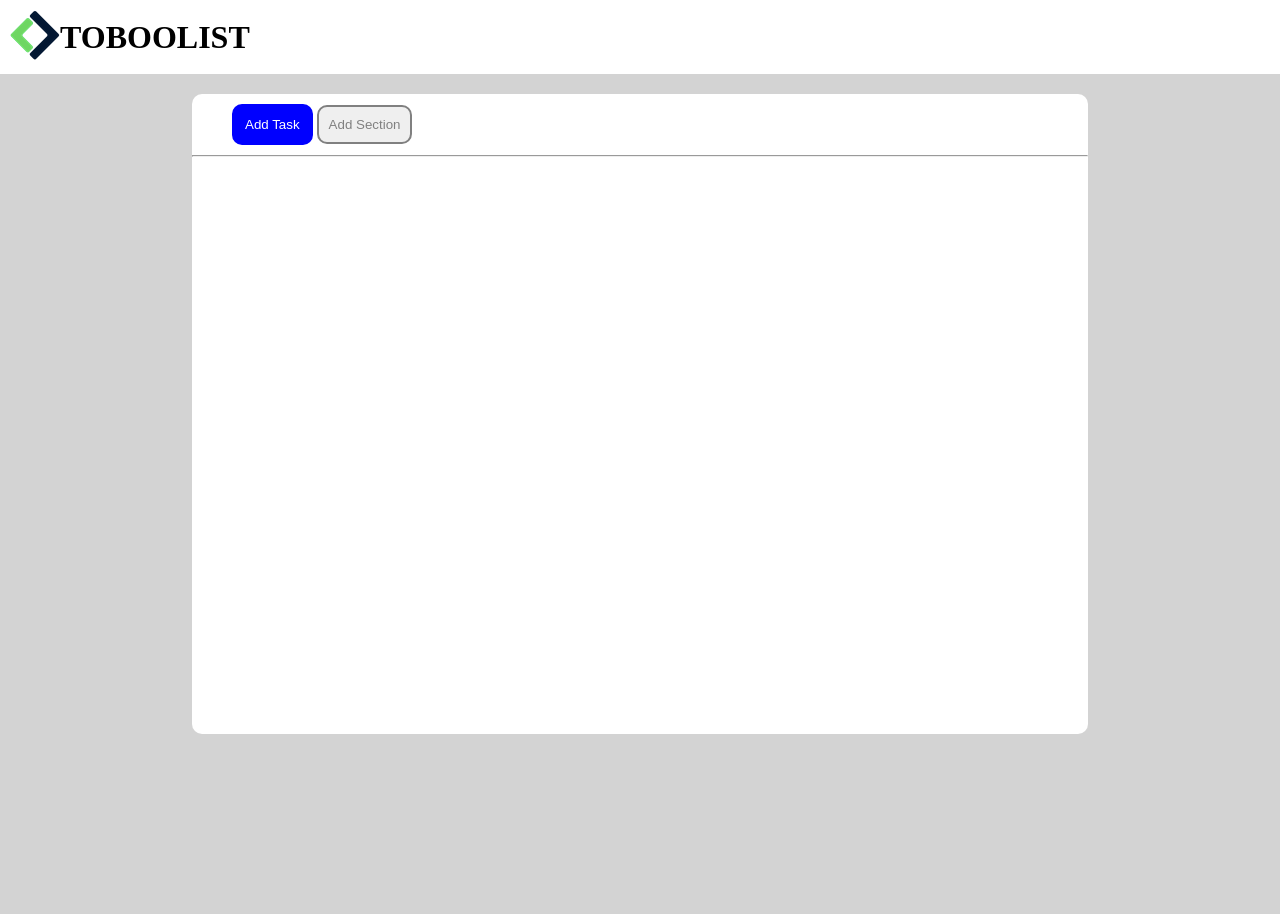
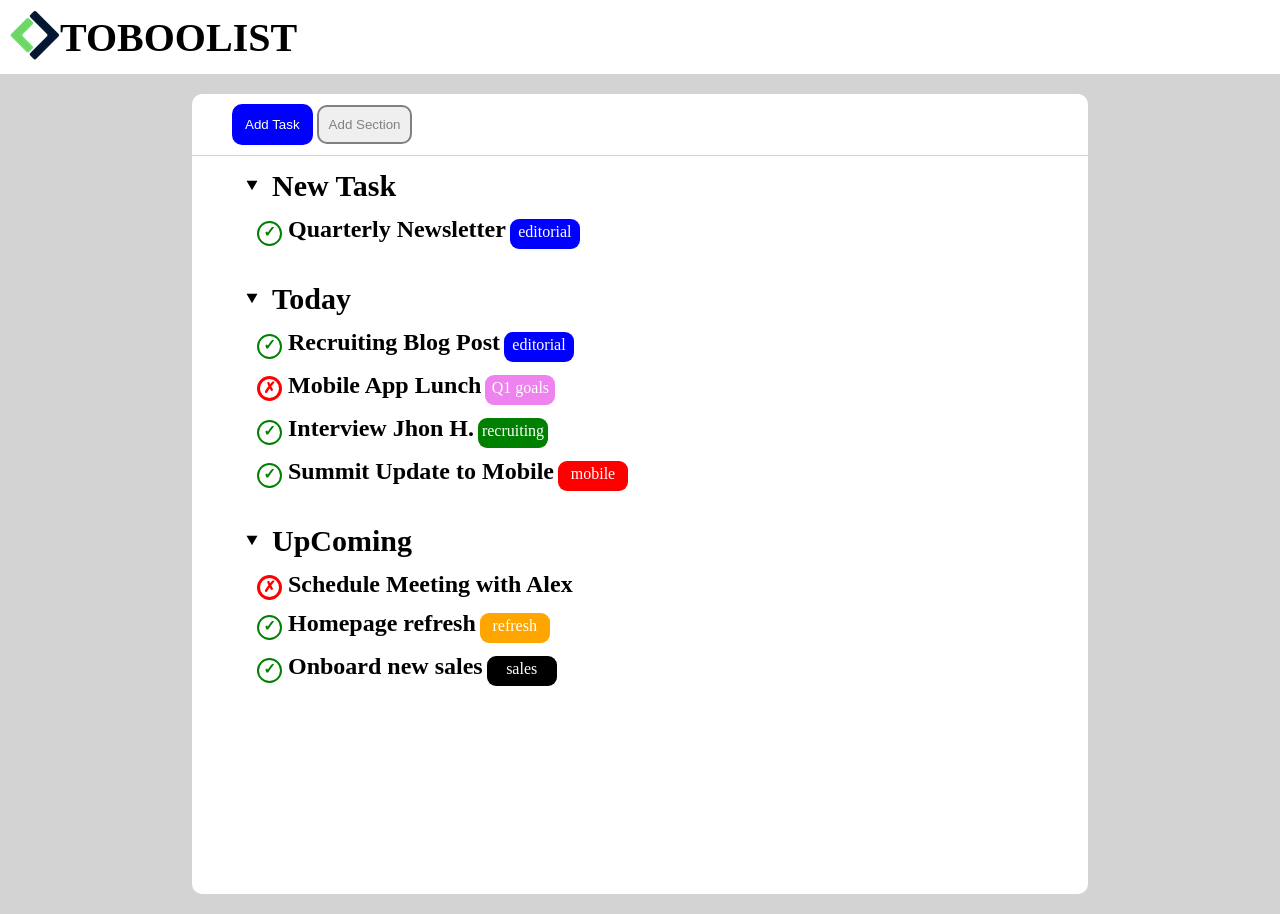
Before and after one commit to NicholasBuiatti/html-css-toboolist, a plain HTML site: page index.html in a window 1280 px wide. Before the commit the page ends 800 px from the top, so only its background shows below. Drawn offline with Linux system fonts and the light colour scheme.

Commit message:
Parte ultima main

```diff
--- a/css/style.css
+++ b/css/style.css
@@ -17,26 +17,39 @@ header {
     position: relative;
 }
 
-.nome-sito {
+h1 {
+    font-size: 40px;
     position: absolute;
     top: 50%;
     transform: translate(0, -50%);
-    display: inline-block
+    display: inline-block;
 }
 
 /* Corpo della pagina */
+
+hr {
+    background-color: lightgray;
+    border: none;
+    height: 1px;
+}
+
 main {
     background-color: white;
-    height: 80vh;
+    height: 100vh;
     width: 70vw;
     border-radius: 10px;
     margin: 20px auto;
 }
 
 /* parte pulsanti */
-.pulsanti-add {
+
+.menù {
+    position: relative;
+}
+
+.pulsanti-add,
+.casella {
     padding: 10px 40px;
-
 }
 
 .pulsante {
@@ -58,3 +71,72 @@ main {
 }
 
 /* tendina */
+
+.triangolo {
+    background-color: white;
+    border: none;
+    height: 40px;
+    width: 40px;
+    font-size: 20px;
+}
+
+.titolo-tendina {
+    font-size: 30px;
+}
+
+.Sotto-riga {
+    margin: 10px;
+}
+
+.simbolo {
+    border: 2px solid green;
+    color: green;
+    border-radius: 40px;
+    font-size: 15px;
+    height: 25px;
+    width: 25px;
+    text-align: center;
+    display: inline-block;
+}
+
+.croce {
+    color: red;
+    border: solid red;
+}
+
+h2 {
+    margin-left: 15px;
+    display: inline-block;
+}
+
+p {
+    background-color: blue;
+    border: none;
+    height: 30px;
+    width: 70px;
+    border-radius: 9px;
+    text-align: center;
+    color: white;
+    line-height: 25px;
+    display: inline-block;
+}
+
+.Q1 {
+    background-color: violet;
+}
+
+.recruiting {
+    background-color: green;
+}
+
+.mobile {
+    background-color: red;
+}
+
+.refresh {
+    background-color: orange;
+}
+
+.sales {
+    background-color: black;
+}
--- a/index.html
+++ b/index.html
@@ -24,13 +24,60 @@
         </section>
         <hr>
 
-        <!--tendina -->
+        <!--tendina codice ripetizione -->
+        <div class="casella">
+            <div class="menù">
+                <button class="triangolo">&#11206;</button>
+                <h1 class="titolo-tendina">New Task</h1>
+            </div>
+            <div class="Sotto-riga">
+                <h2><span class="simbolo">&check;</span> Quarterly Newsletter</h2>
+                <p>editorial</p>
+            </div>
+        </div>
+        <!-- fine ripetizione -->
+
+        <div class="casella">
+            <div class="menù">
+                <button class="triangolo">&#11206;</button>
+                <h1 class="titolo-tendina">Today</h1>
+            </div>
+            <div class="Sotto-riga">
+                <h2><span class="simbolo">&check;</span> Recruiting Blog Post</h2>
+                <p>editorial</p>
+            </div>
+            <div class="Sotto-riga">
+                <h2><span class="simbolo croce">&cross;</span> Mobile App Lunch</h2>
+                <p class="Q1">Q1 goals</p>
+            </div>
+            <div class="Sotto-riga">
+                <h2><span class="simbolo">&check;</span> Interview Jhon H.</h2>
+                <p class="recruiting">recruiting</p>
+            </div>
+            <div class="Sotto-riga">
+                <h2><span class="simbolo">&check;</span> Summit Update to Mobile</h2>
+                <p class="mobile">mobile</p>
+            </div>
+        </div>
+
+        <div class="casella">
+            <div class="menù">
+                <button class="triangolo">&#11206;</button>
+                <h1 class="titolo-tendina">UpComing</h1>
+            </div>
+            <div class="Sotto-riga">
+                <h2><span class="simbolo croce">&cross;</span> Schedule Meeting with Alex</h2>
+            </div>
+            <div class="Sotto-riga">
+                <h2><span class="simbolo">&check;</span> Homepage refresh</h2>
+                <p class="refresh">refresh</p>
+            </div>
+            <div class="Sotto-riga">
+                <h2><span class="simbolo">&check;</span> Onboard new sales</h2>
+                <p class="sales">sales</p>
+            </div>
+        </div>
 
     </main>
-
-    <footer>
-
-    </footer>
-
 </body>
 </html>
```
